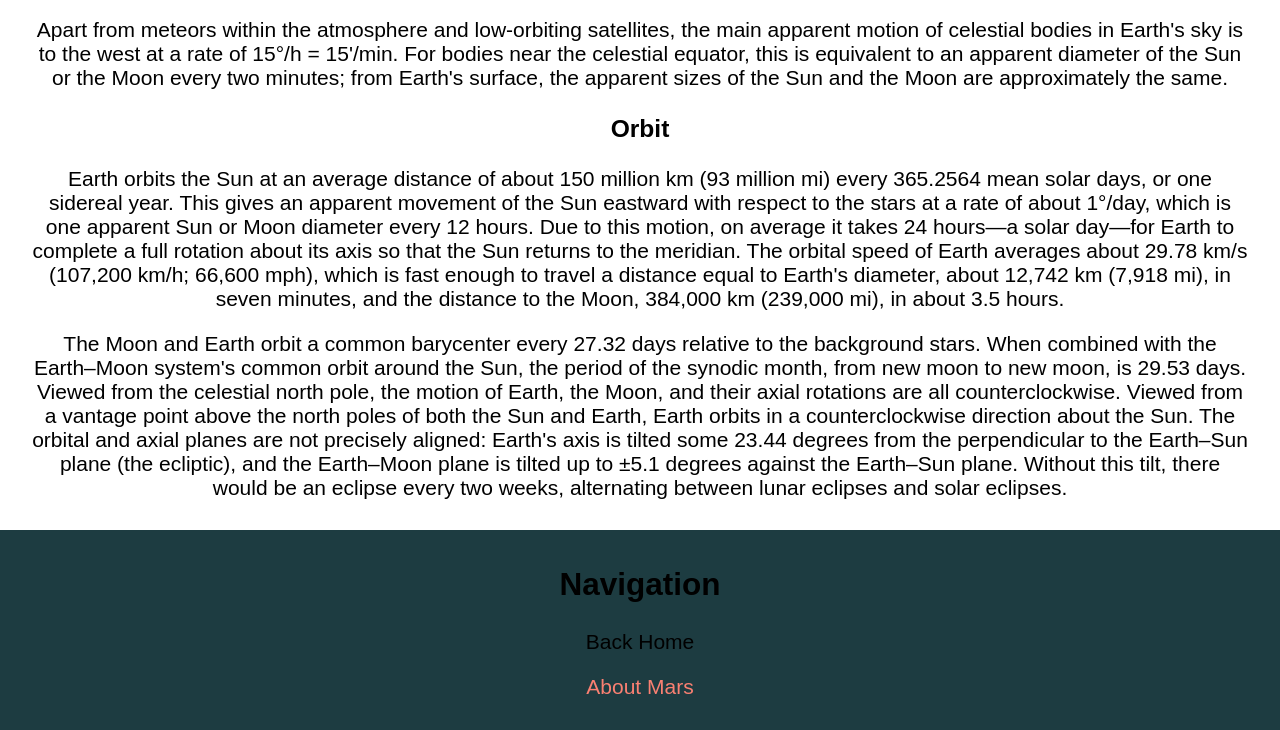
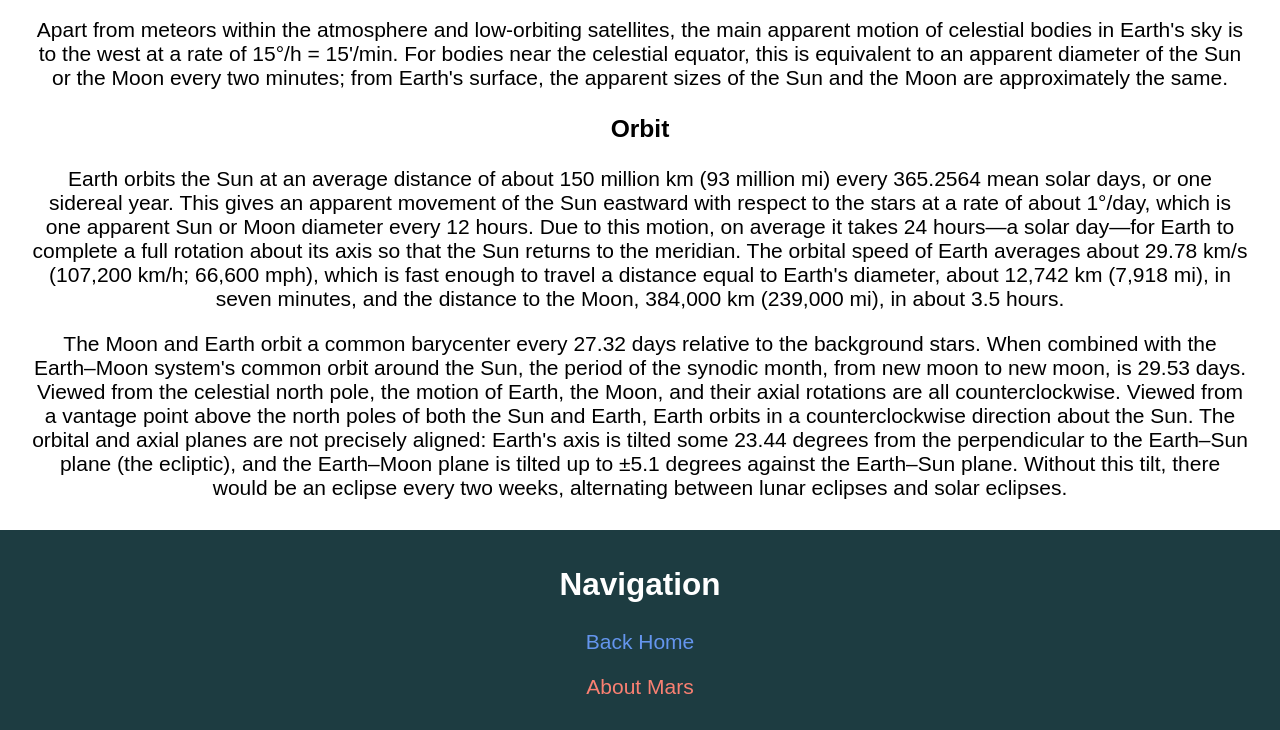
Before and after one commit to Yasef-x/Site, a plain HTML site: page earth.html in a window 1280 px wide. In both pictures the pointer is over the link "Back Home". Shown: the part 1117-1847 px from the top of the page. Drawn offline with Linux system fonts and the light colour scheme.

Commit message:
Changed Link Hover Colours

```diff
--- a/style-earth.css
+++ b/style-earth.css
@@ -35,8 +35,8 @@ a {
     text-decoration: none;
 }
 
-:hover{
-    color: black;
+a:hover{
+    color: cornflowerblue;
 }
 
 img {
--- a/style-mars.css
+++ b/style-mars.css
@@ -35,6 +35,10 @@ a {
     text-decoration: none;
 }
 
+a:hover{
+    color: cornflowerblue;
+}
+
 img {
     width: 800px;
 }
--- a/style.css
+++ b/style.css
@@ -48,3 +48,7 @@ a {
     color:  salmon;
     text-decoration: none;
 }
+
+a:hover{
+    color: cornflowerblue;
+}
```
